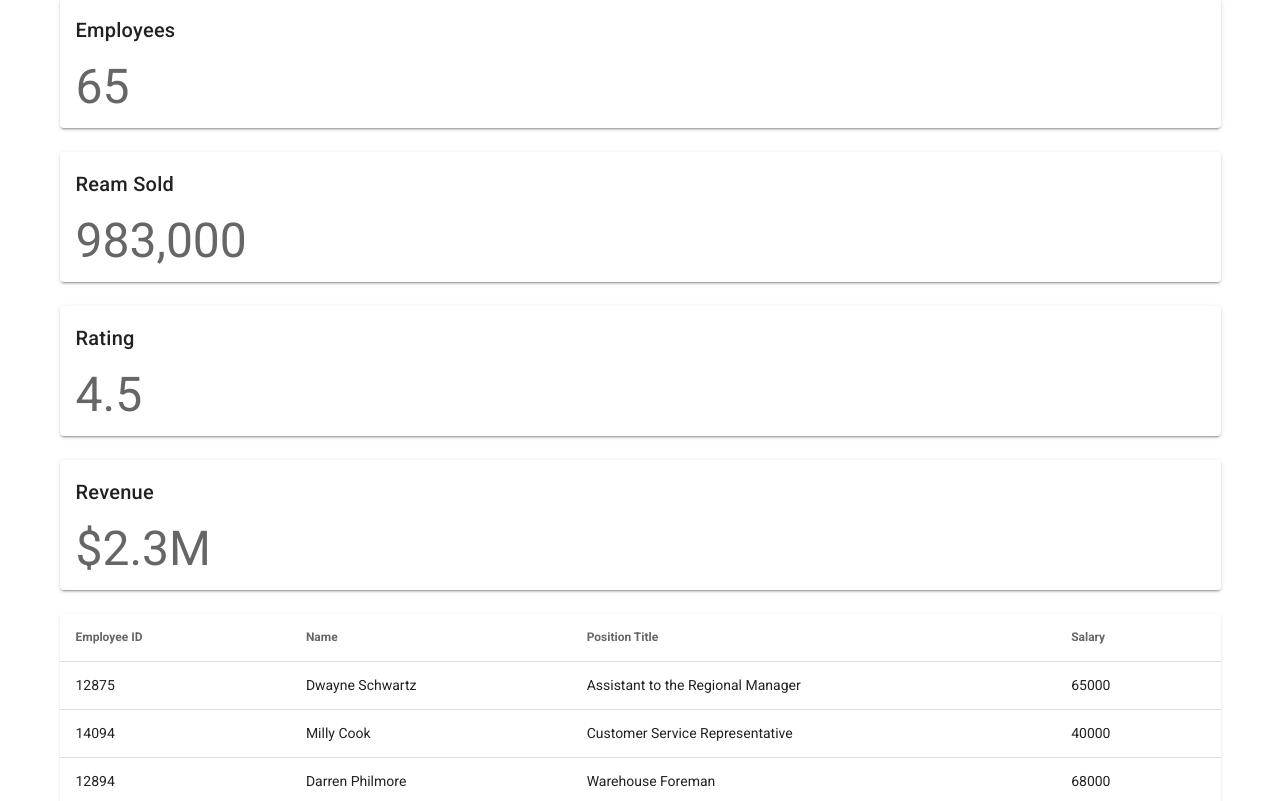
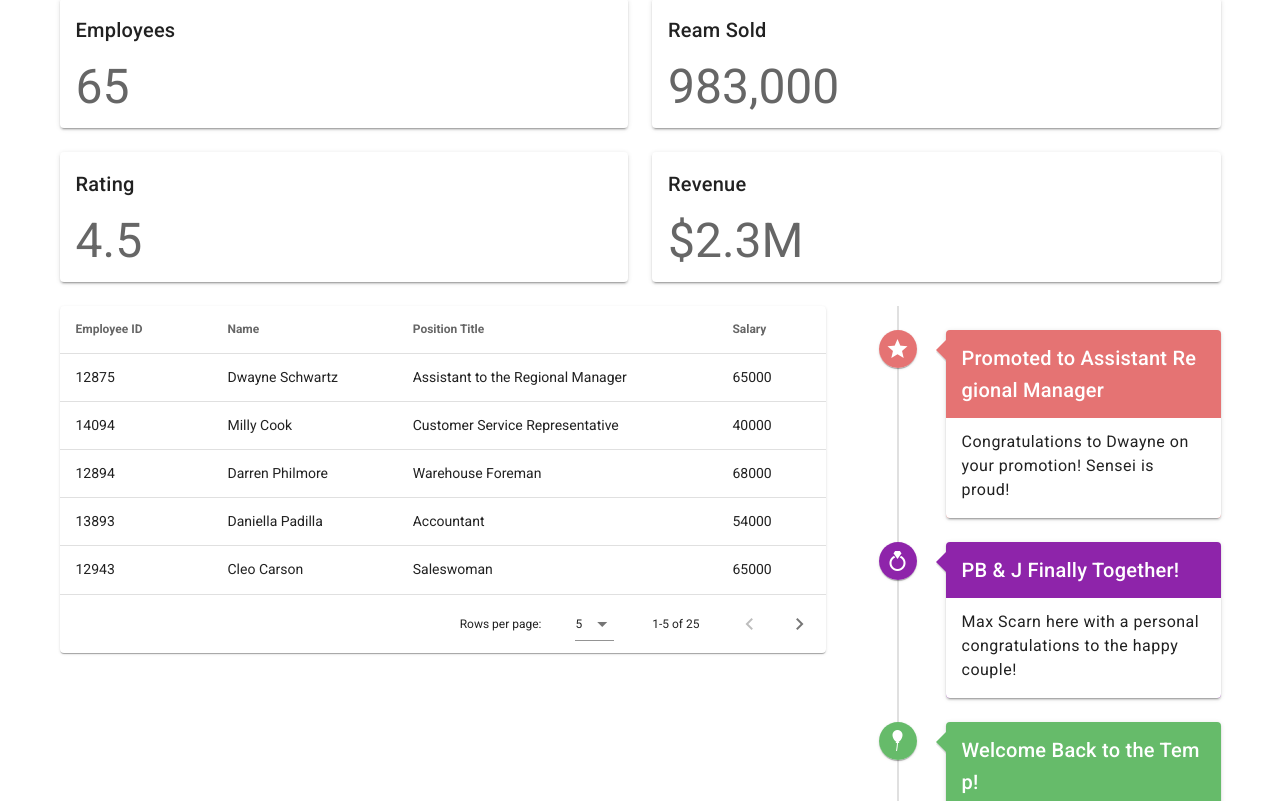
Before and after one commit to Code-Pop/beautify-with-vuetify, a Vue app: page /dashboard in a window 1280 px wide. Shown: the part 379-1180 px from the top of the page. Built offline with nearby package versions, Linux system fonts and the light colour scheme.

Commit message:
feature: Set layouts for tablet devices and up

```diff
--- a/src/views/Dashboard.vue
+++ b/src/views/Dashboard.vue
@@ -13,16 +13,17 @@
         v-for="statistic in statistics"
         :key="`${statistic.title}`"
         cols="12"
+        md="6"
       >
         <StatisticCard :statistic="statistic" />
       </v-col>
     </v-row>
 
     <v-row>
-      <v-col cols="12">
+      <v-col cols="12" md="8">
         <EmployeesTable :employees="employees" @select-employee="setEmployee" />
       </v-col>
-      <v-col cols="12">
+      <v-col cols="12" md="4">
         <EventTimeline :timeline="timeline" />
       </v-col>
     </v-row>
```
